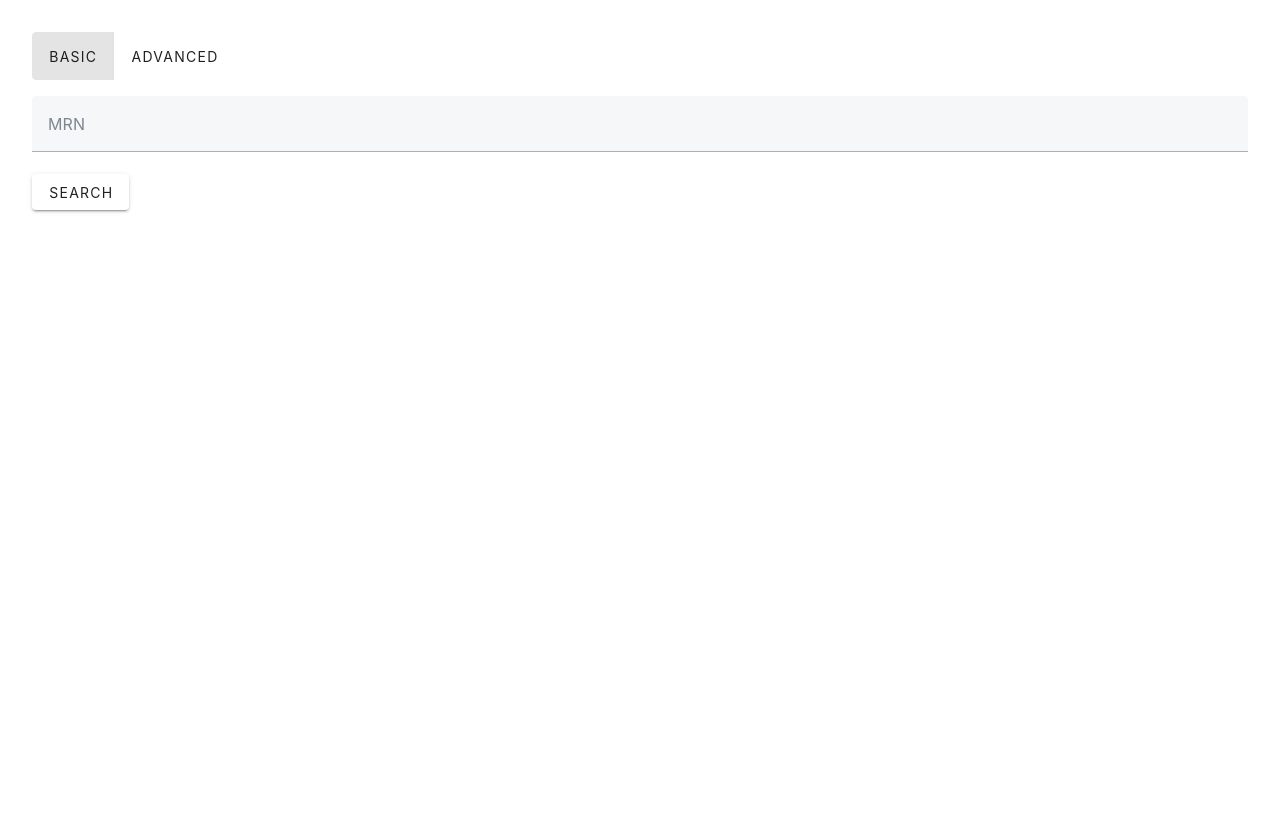
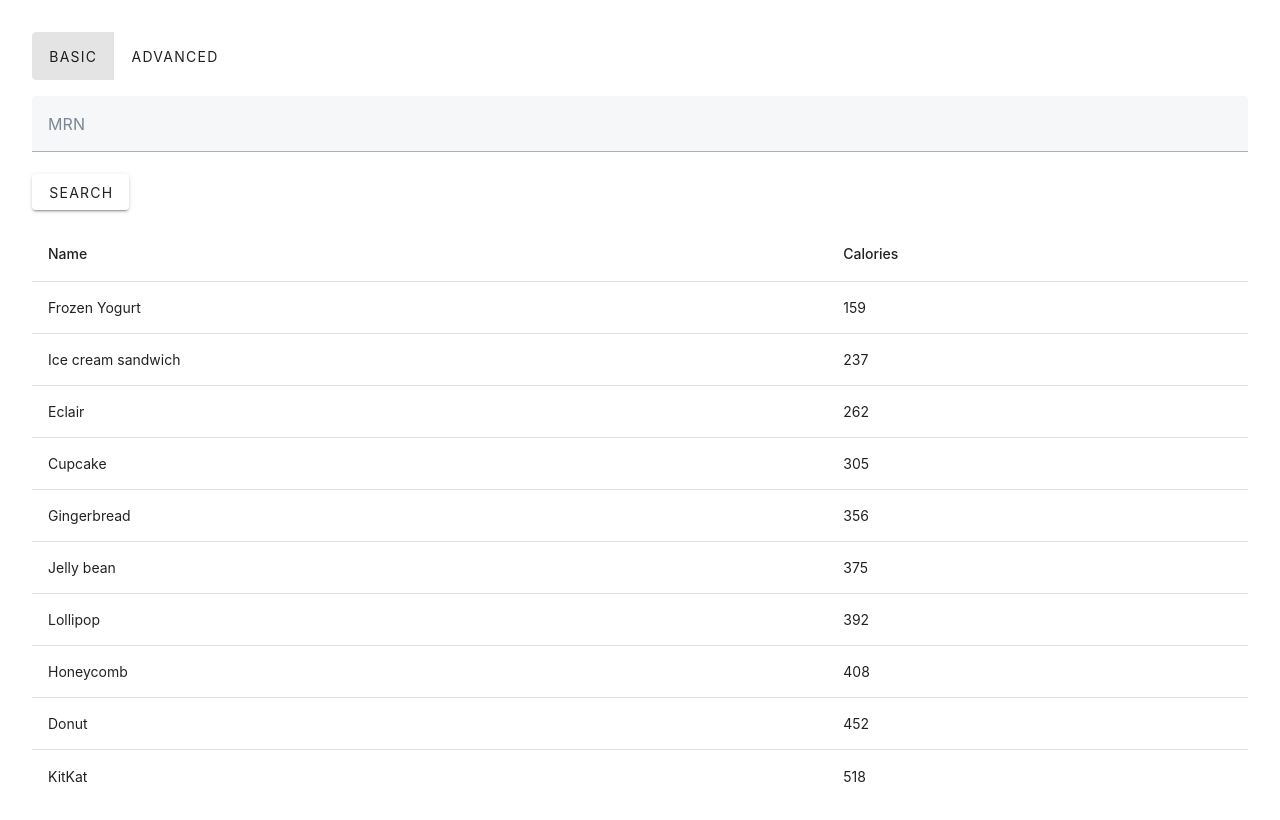
Before and after one commit to echoshihab/IH.RIS.Client, a Vue app: page / in a window 1280 px wide. Shown: the top 820 px of the page. Built offline with nearby package versions, Linux system fonts and the light colour scheme.

Commit message:
fix issue with dateinput not rendering and ensure advanced patient search can now query backend api

```diff
--- a/index.html
+++ b/index.html
@@ -1,9 +1,13 @@
-<!DOCTYPE html>
+<!doctype html>
 <html lang="en">
   <head>
-    <meta charset="UTF-8">
-    <link rel="icon" href="/favicon.ico">
-    <meta name="viewport" content="width=device-width, initial-scale=1.0">
+    <meta charset="UTF-8" />
+    <link rel="icon" href="/favicon.ico" />
+    <link
+      href="https://cdn.jsdelivr.net/npm/@mdi/font@5.x/css/materialdesignicons.min.css"
+      rel="stylesheet"
+    />
+    <meta name="viewport" content="width=device-width, initial-scale=1.0" />
     <title>Vite App</title>
   </head>
   <body>
--- /dev/null
+++ b/src/components/PatientList.vue
@@ -0,0 +1,66 @@
+<template>
+  <v-table>
+    <thead>
+      <tr>
+        <th class="text-left">Name</th>
+        <th class="text-left">Calories</th>
+      </tr>
+    </thead>
+    <tbody>
+      <tr v-for="item in desserts" :key="item.name">
+        <td>{{ item.name }}</td>
+        <td>{{ item.calories }}</td>
+      </tr>
+    </tbody>
+  </v-table>
+</template>
+<script>
+export default {
+  data() {
+    return {
+      desserts: [
+        {
+          name: 'Frozen Yogurt',
+          calories: 159,
+        },
+        {
+          name: 'Ice cream sandwich',
+          calories: 237,
+        },
+        {
+          name: 'Eclair',
+          calories: 262,
+        },
+        {
+          name: 'Cupcake',
+          calories: 305,
+        },
+        {
+          name: 'Gingerbread',
+          calories: 356,
+        },
+        {
+          name: 'Jelly bean',
+          calories: 375,
+        },
+        {
+          name: 'Lollipop',
+          calories: 392,
+        },
+        {
+          name: 'Honeycomb',
+          calories: 408,
+        },
+        {
+          name: 'Donut',
+          calories: 452,
+        },
+        {
+          name: 'KitKat',
+          calories: 518,
+        },
+      ],
+    }
+  },
+}
+</script>
--- a/src/main.ts
+++ b/src/main.ts
@@ -7,13 +7,18 @@ import { createPinia } from 'pinia'
 import 'vuetify/styles'
 import { createVuetify } from 'vuetify'
 import * as components from 'vuetify/components'
+import { VDateInput } from 'vuetify/labs/components'
 import * as directives from 'vuetify/directives'
 
 import App from './App.vue'
 import router from './router'
 
 const vuetify = createVuetify({
-  components,
+  components: {
+    ...components,
+    VDateInput,
+  },
+
   directives,
 })
 
--- a/src/views/HomeView.vue
+++ b/src/views/HomeView.vue
@@ -5,16 +5,34 @@
       <v-btn value="advanced">Advanced </v-btn>
     </v-btn-toggle>
     <v-form v-if="showAdvanced">
-      <v-text-field label="First Name"></v-text-field>
-      <v-text-field label="Middle Name"></v-text-field>
-      <v-text-field label="Last Name"></v-text-field>
-      <v-text-field label="Gender"> </v-text-field>
-      <v-date-input label="Birthdate"></v-date-input>
+      <v-text-field
+        label="First Name"
+        v-model="searchQuery.firstName"
+      ></v-text-field>
+      <v-text-field
+        label="Middle Name"
+        v-model="searchQuery.middleName"
+      ></v-text-field>
+      <v-text-field
+        label="Last Name"
+        v-model="searchQuery.lastName"
+      ></v-text-field>
+      <v-text-field label="Gender" v-model="searchQuery.gender"> </v-text-field>
+      <v-date-input
+        label="Date of Birth"
+        prepend-icon=""
+        prepend-inner-icon="$calendar"
+        v-model="searchQuery.birthDate"
+      ></v-date-input>
     </v-form>
 
     <v-text-field label="MRN" v-model="searchValue" v-else></v-text-field>
 
     <v-btn @click="getPatient">Search</v-btn>
+
+    <div class="mt-4">
+      <patient-list></patient-list>
+    </div>
   </main>
 </template>
 
@@ -22,6 +40,23 @@
 import type { Patient } from '@/Models/Patient'
 import { PatientService } from '@/services/patientService'
 import { computed, ref } from 'vue'
+import PatientList from '@/components/PatientList.vue'
+
+type SearchQuery = {
+  firstName: String
+  middleName: String
+  lastName: String
+  gender: String
+  birthDate: String
+}
+
+const searchQuery = ref<SearchQuery>({
+  firstName: '',
+  middleName: '',
+  lastName: '',
+  gender: '',
+  birthDate: '',
+})
 
 const toggle = ref('mrn')
 
@@ -39,6 +74,9 @@ async function getPatient() {
   if (toggle.value === 'mrn') {
     patient.value = await patientService.get(searchValue.value)
     console.log(patient.value)
+  } else {
+    let test = await patientService.query(searchQuery.value)
+    console.log(test)
   }
 }
 </script>
```
